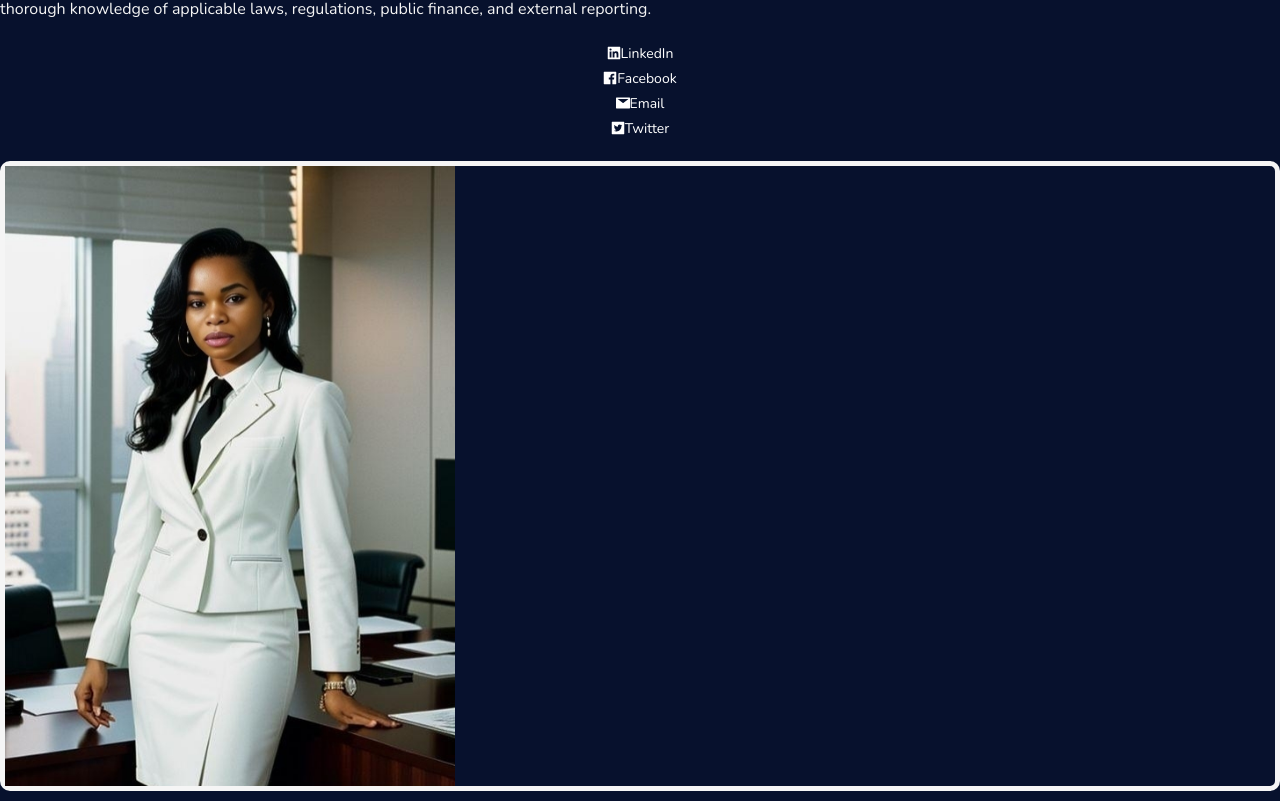
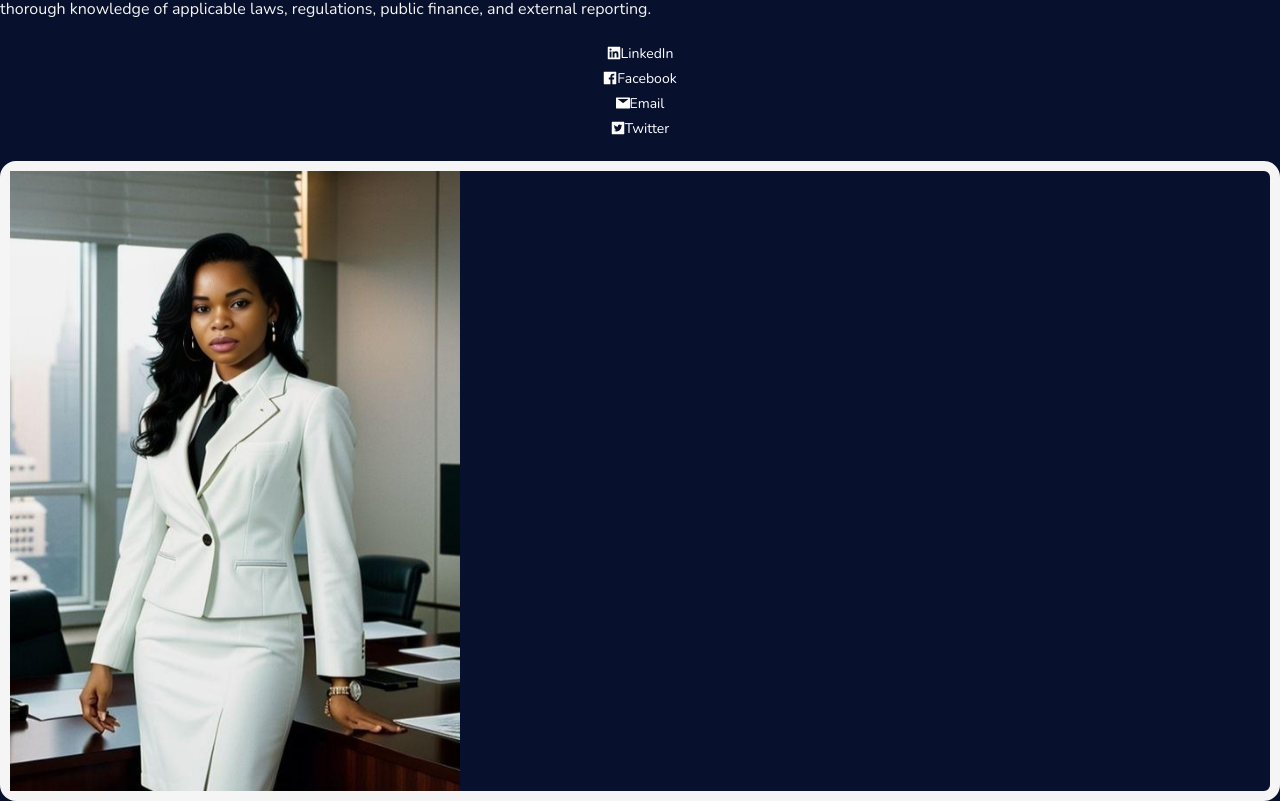
Before and after one commit to femigabriel/Blessing_portfolio, a React (Vite) app: page / in a window 1280 px wide. Shown: the part 406-1207 px from the top of the page. Built offline with nearby package versions, Linux system fonts and the light colour scheme; a web font is replaced by a local one.

Commit message:
resume fixes

```diff
--- a/src/components/pages/Home.tsx
+++ b/src/components/pages/Home.tsx
@@ -51,7 +51,7 @@ export const Home = () => {
                     href="https://www.facebook.com/jebutu.blessing"
                     className="flex"
                   >
-                    <FacebookFilled className="mr-2 mt-1 rounded-full" />
+                    <FacebookFilled className="mr-2 rounded-full" />
                     Facebook
                   </a>
                 </div>
--- a/src/index.css
+++ b/src/index.css
@@ -65,13 +65,14 @@ li {
   width: 450px;
   height: 620px;
   /* clip-path: circle(); */
+  /* transform: rotate(deg); */
 }
 .frame {
   /* width: 450px;
   height: 450px; */
   display: block;
-  border-radius: 10px;
-  border: 5px solid #f5f5f5;
+  border-radius: 16px;
+  border: 10px solid #f5f5f5;
 }
 @media (max-width: 820px) {
   li {
```
